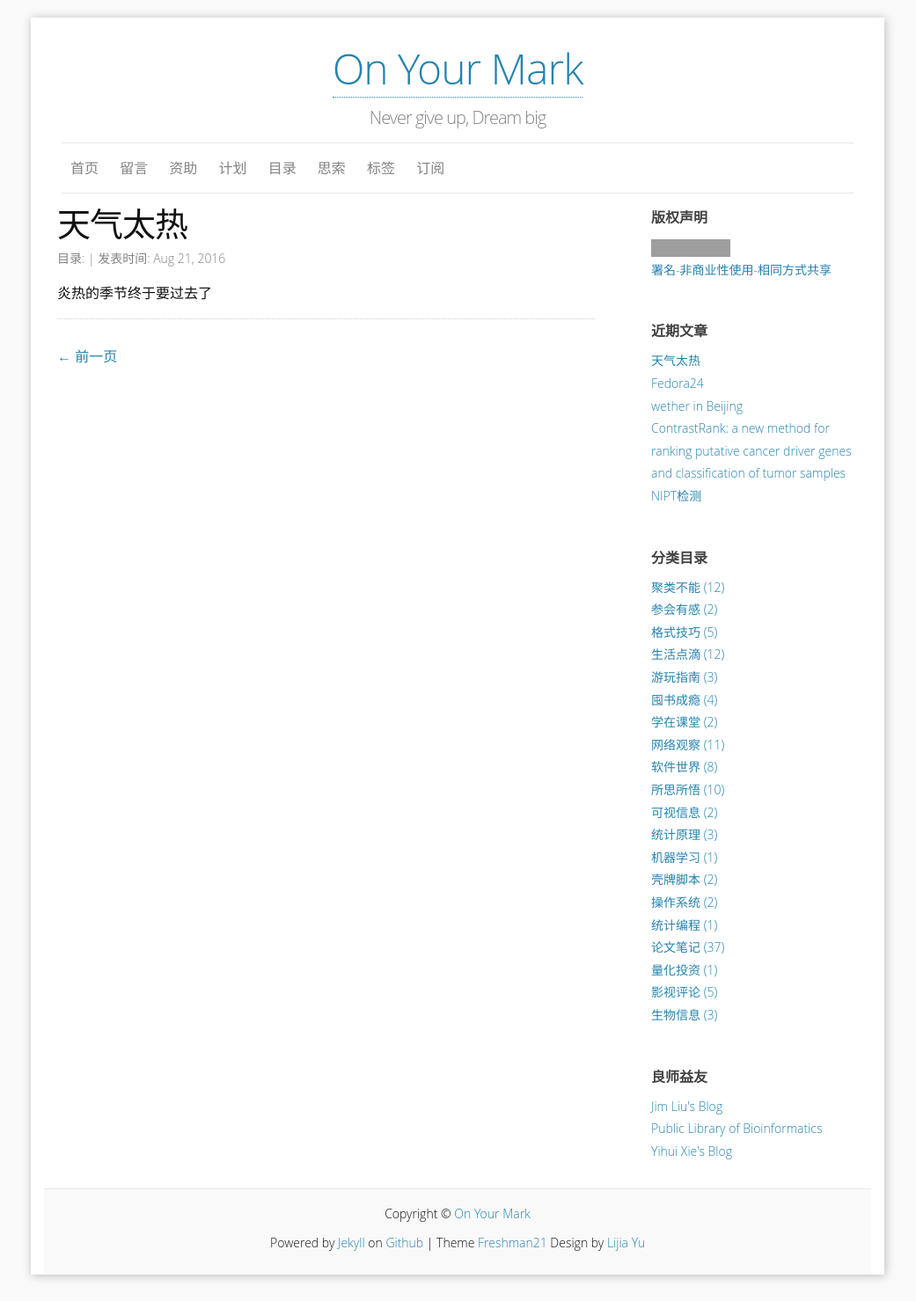
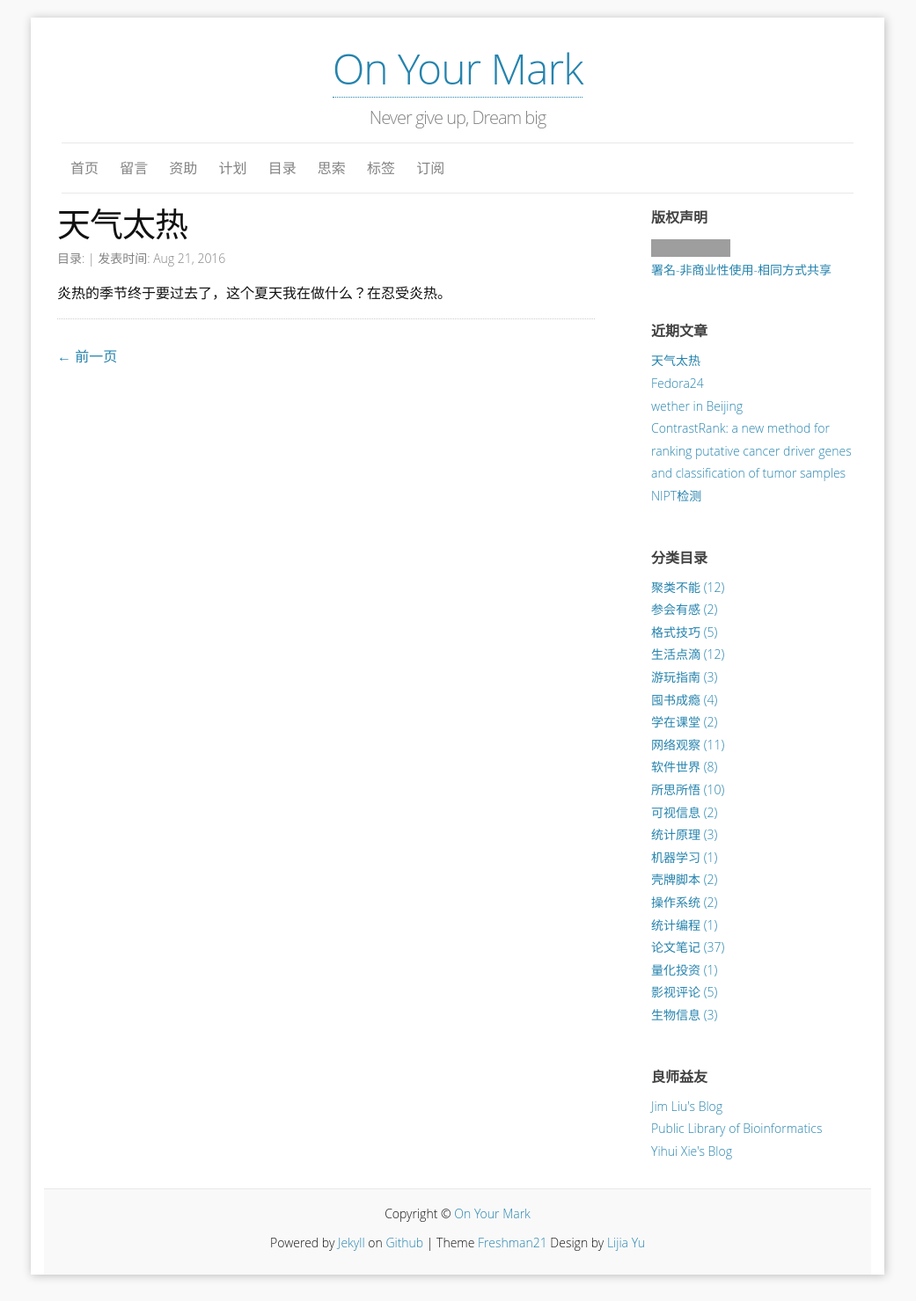
Before and after one commit to yulijia/cn, a Jekyll site: the page built from _posts/2016-08-21-weather.md, in a window 1280 px wide. Shown: the whole page at 88% size, without its empty margins (120-1161 px from the left). Built offline with Jekyll 4.4.1, drawn with Linux system fonts in a browser that asks for light colours; some web fonts are replaced; comment, search, counter and statistics services are not loaded; grey boxes are pictures that could not be loaded.

Commit message:
update(content)

```diff
--- a/_posts/2016-08-21-weather.md
+++ b/_posts/2016-08-21-weather.md
@@ -8,4 +8,4 @@ tags:
 -
 ---
 
-炎热的季节终于要过去了
+炎热的季节终于要过去了，这个夏天我在做什么？在忍受炎热。
```
